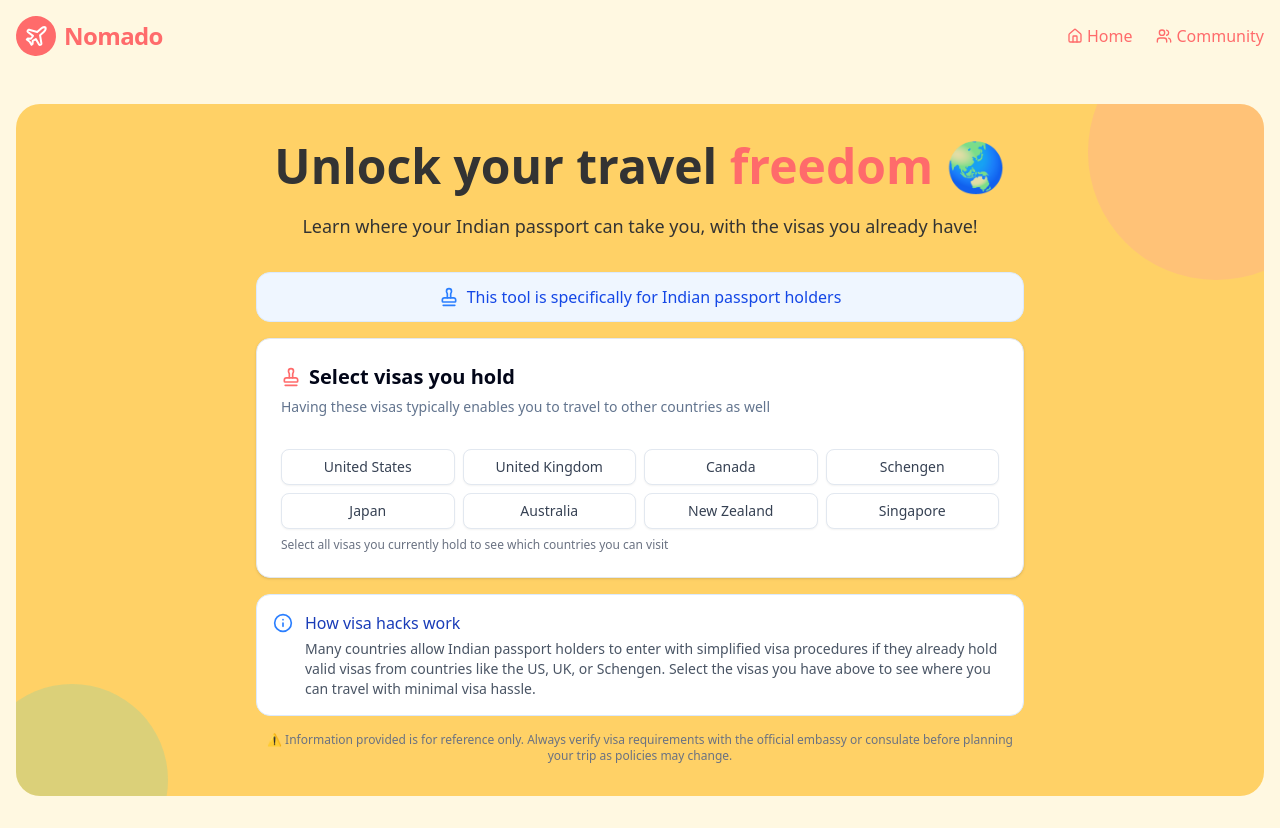
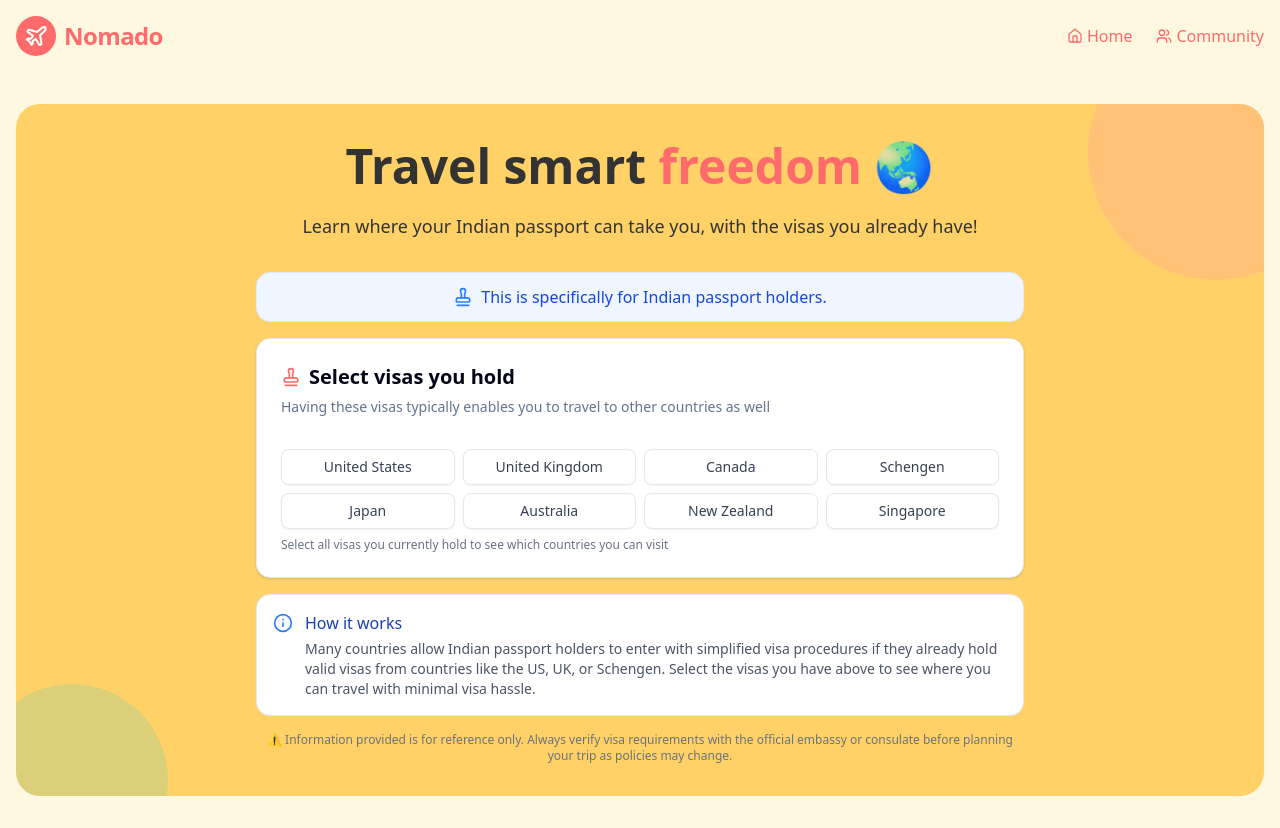
Before and after one commit to Haimantika/all-things-travel, a Next.js app in the folder frontend/: page /visa-hacks in a window 1280 px wide. Built offline with nearby package versions, Linux system fonts and the light colour scheme.

Commit message:
fix the copy

```diff
--- a/frontend/app/visa-hacks/page.tsx
+++ b/frontend/app/visa-hacks/page.tsx
@@ -25,7 +25,7 @@ export default function VisaHacksPage() {
 
           <div className="relative z-10 max-w-3xl mx-auto">
             <h1 className="text-3xl md:text-5xl font-bold text-[#333] mb-2 md:mb-4 leading-tight text-center">
-              Unlock your travel <span className="text-[#FF6B6B]">freedom</span> 🌏
+              Travel smart <span className="text-[#FF6B6B]">freedom</span> 🌏
             </h1>
             <p className="text-base md:text-lg text-[#333] mb-4 md:mb-8 text-center">
               Learn where your Indian passport can take you, with the visas you already have!
@@ -34,7 +34,7 @@ export default function VisaHacksPage() {
             {/* Indian Passport Badge */}
             <div className="bg-blue-50 border border-blue-100 rounded-xl p-3 mb-4 flex items-center justify-center gap-2">
               <Stamp className="h-5 w-5 text-blue-500" />
-              <p className="text-blue-700 font-medium">This tool is specifically for Indian passport holders</p>
+              <p className="text-blue-700 font-medium">This is specifically for Indian passport holders.</p>
             </div>
 
             {/* Visa Selector Component */}
@@ -48,7 +48,7 @@ export default function VisaHacksPage() {
               <div className="flex items-start gap-3">
                 <InfoIcon className="h-5 w-5 text-blue-500 mt-0.5 flex-shrink-0" />
                 <div>
-                  <h3 className="font-medium text-blue-800">How visa hacks work</h3>
+                  <h3 className="font-medium text-blue-800">How it works</h3>
                   <p className="text-sm text-gray-600 mt-1">
                     Many countries allow Indian passport holders to enter with simplified visa procedures if they already
                     hold valid visas from countries like the US, UK, or Schengen. Select the visas you have above
```
